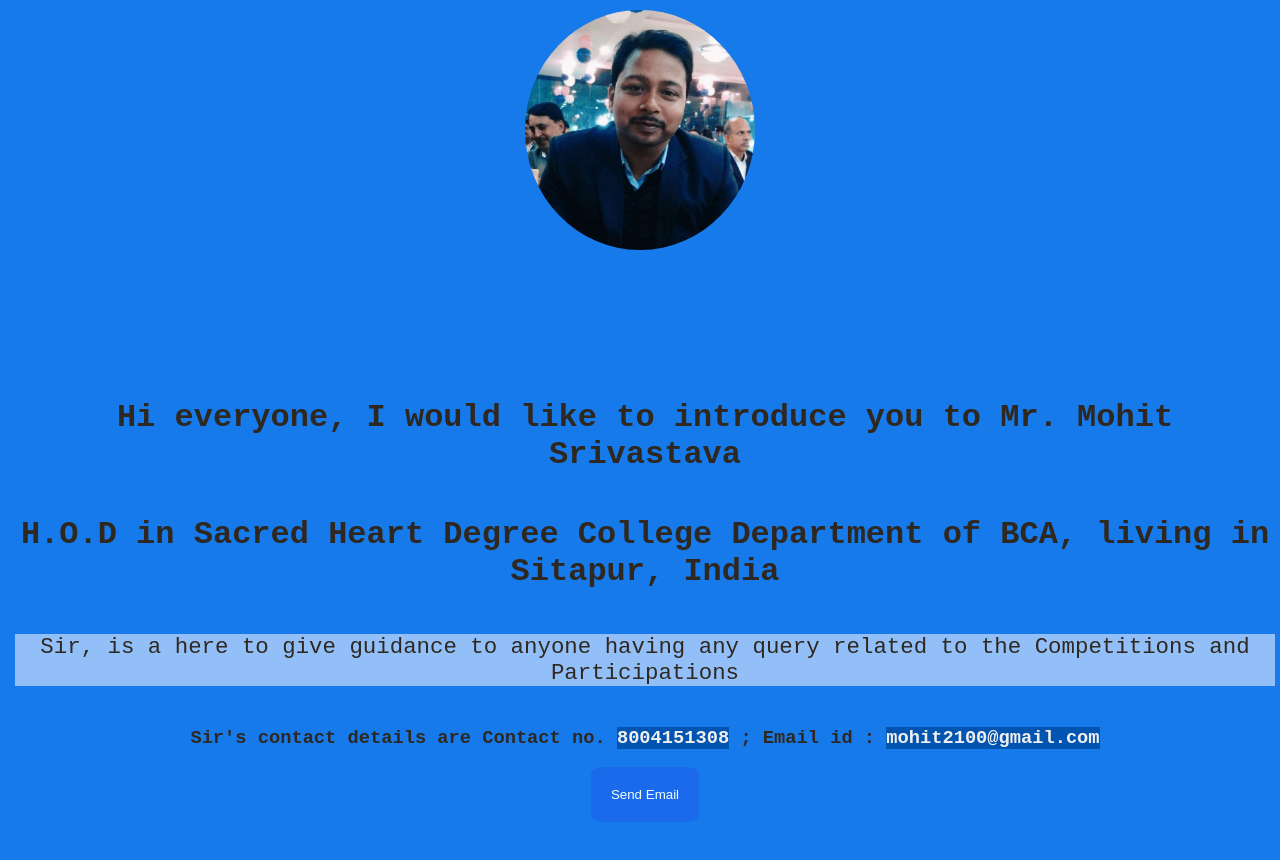
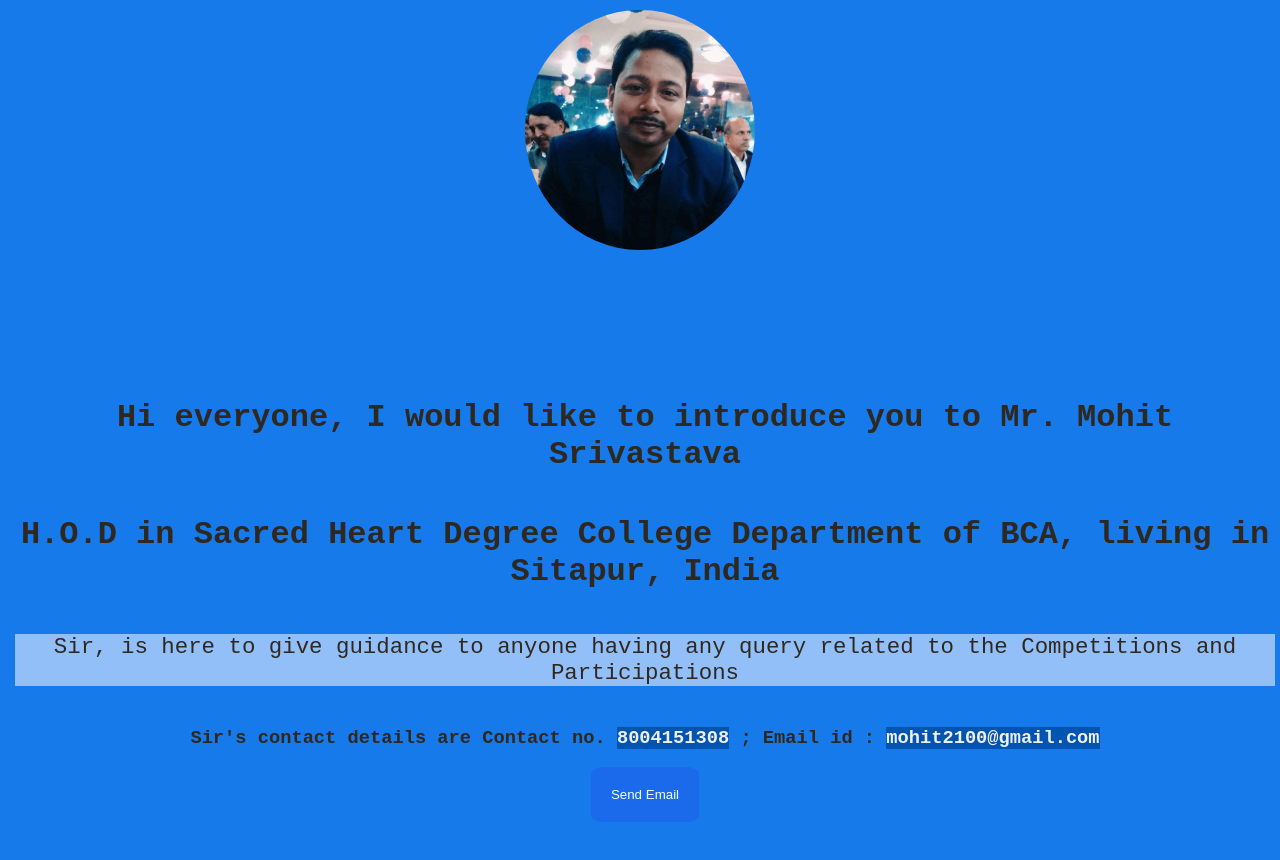
Before and after one commit to MSAndromeda/ContactUsSummerClash.github.io, a plain HTML site: page index.html in a window 1280 px wide. Drawn offline with Linux system fonts and the light colour scheme.

Commit message:
Corrections

```diff
--- a/index.html
+++ b/index.html
@@ -15,7 +15,7 @@
     <div id="content">
         <h1>Hi everyone, I would like to introduce you to Mr. Mohit Srivastava</h1>
         <h1>H.O.D in Sacred Heart Degree College Department of BCA, living in Sitapur, India</h1>
-        <p style="background-color: rgb(147, 191, 248);">Sir, is a here to give guidance to anyone having any query related to the Competitions and Participations</p>
+        <p style="background-color: rgb(147, 191, 248);">Sir, is here to give guidance to anyone having any query related to the Competitions and Participations</p>
         <h3> Sir's contact details are Contact no. <span>8004151308</span> ; Email id : <span>mohit2100@gmail.com</span> </h3>
         <button><a href="mailto: mohit2100@gmail.com" target="_blank">Send Email</a></button>
     </div>
```
